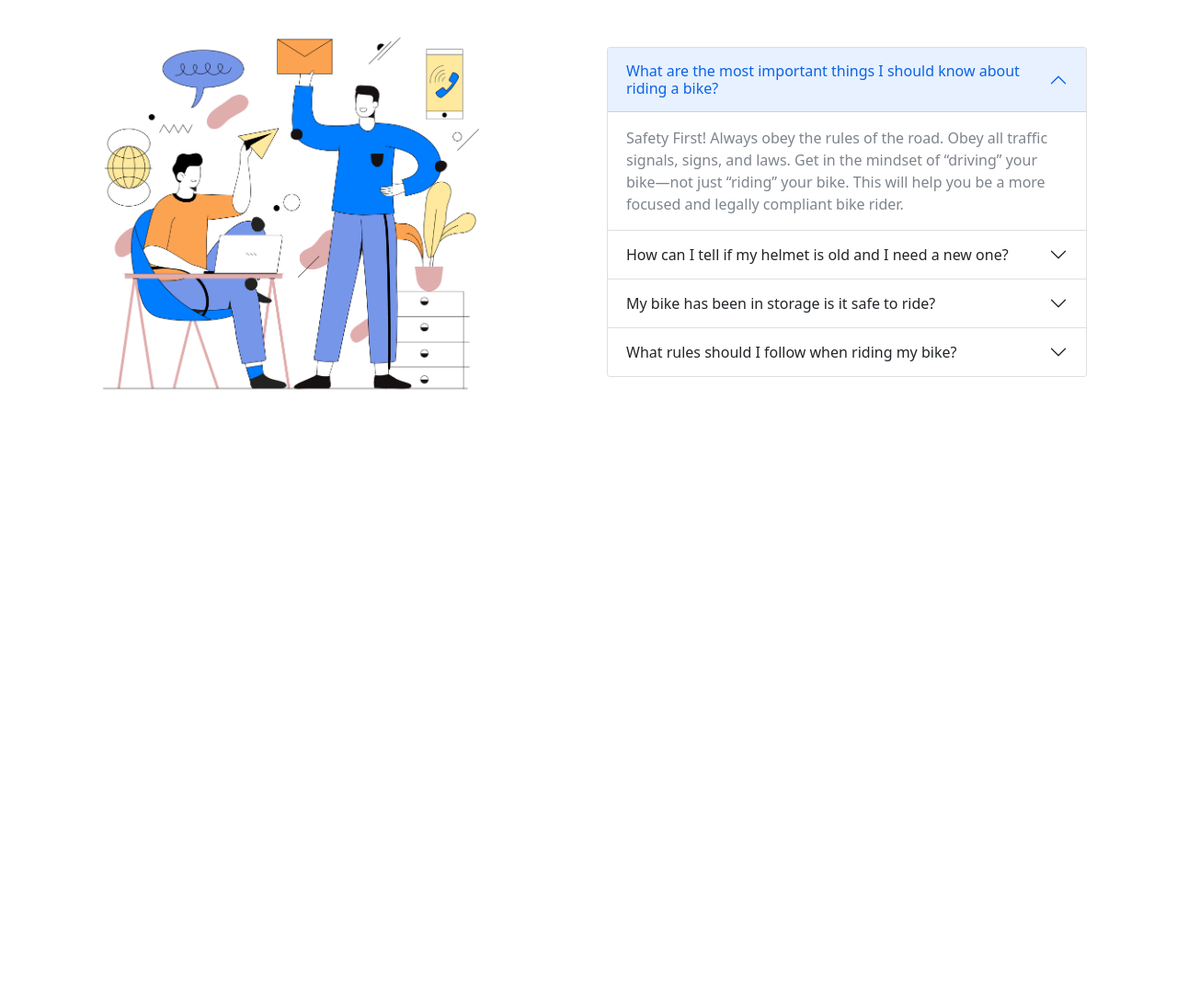
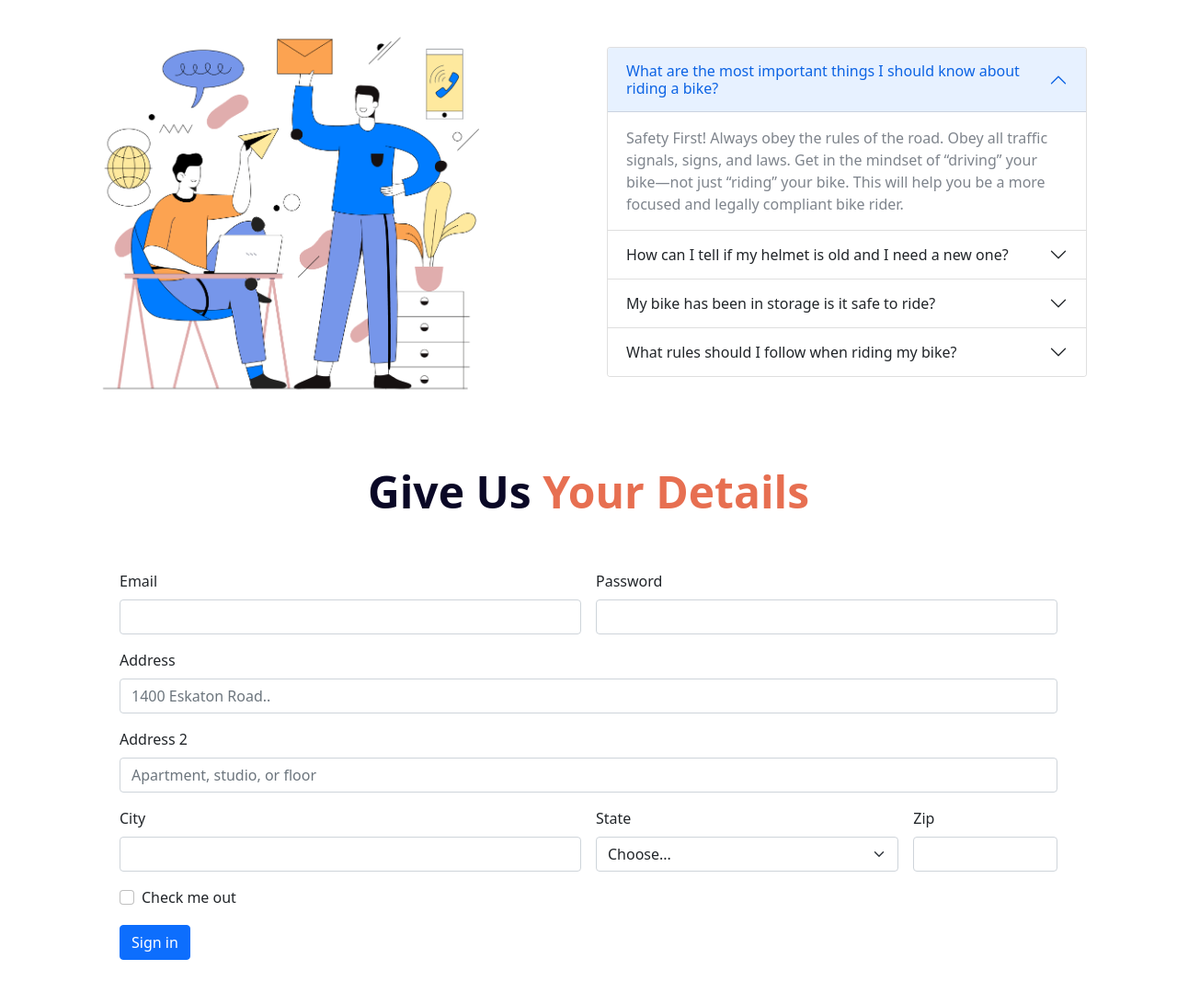
Before and after one commit to sam002696/honda-cbr-bootstrap-A3, a plain HTML site: page index.html in a window 1280 px wide. Shown: the part 1621-2713 px from the top of the page at 92% size. Before the commit the page ends 2079 px from the top, so only its background shows below. Drawn offline with nearby package versions, Linux system fonts and the light colour scheme.

Commit message:
added form

```diff
--- a/index.html
+++ b/index.html
@@ -261,6 +261,60 @@
             </div>
         </div>
     </section>
+    <!-- Give us your details  -->
+    <section class="container">
+        <h1 class="text-center happy-client-says p-5"><span class="happy">Give Us</span> <span class="clients-says">Your
+                Details</span>
+        </h1>
+        <!-- Form  -->
+        <form class="row g-3 p-5 pt-0">
+            <div class="col-md-6">
+                <label for="inputEmail4" class="form-label">Email</label>
+                <input type="email" class="form-control" id="inputEmail4">
+            </div>
+            <div class="col-md-6">
+                <label for="inputPassword4" class="form-label">Password</label>
+                <input type="password" class="form-control" id="inputPassword4">
+            </div>
+            <div class="col-12">
+                <label for="inputAddress" class="form-label">Address</label>
+                <input type="text" class="form-control" id="inputAddress" placeholder="1400 Eskaton Road..">
+            </div>
+            <div class="col-12">
+                <label for="inputAddress2" class="form-label">Address 2</label>
+                <input type="text" class="form-control" id="inputAddress2" placeholder="Apartment, studio, or floor">
+            </div>
+            <div class="col-md-6">
+                <label for="inputCity" class="form-label">City</label>
+                <input type="text" class="form-control" id="inputCity">
+            </div>
+            <div class="col-md-4">
+                <label for="inputState" class="form-label">State</label>
+                <select id="inputState" class="form-select">
+                    <option>Choose...</option>
+                    <option>Dhaka</option>
+                    <option>Comilla</option>
+                    <option>Chittagong</option>
+                    <option>Mymensingh</option>
+                </select>
+            </div>
+            <div class="col-md-2">
+                <label for="inputZip" class="form-label">Zip</label>
+                <input type="text" class="form-control" id="inputZip">
+            </div>
+            <div class="col-12">
+                <div class="form-check">
+                    <input class="form-check-input" type="checkbox" id="gridCheck">
+                    <label class="form-check-label" for="gridCheck">
+                        Check me out
+                    </label>
+                </div>
+            </div>
+            <div class="col-12">
+                <button type="submit" class="btn btn-primary">Sign in</button>
+            </div>
+        </form>
+    </section>
     <!-- Main End -->
 
     <!-- Bootstrap JS Link  -->
```
